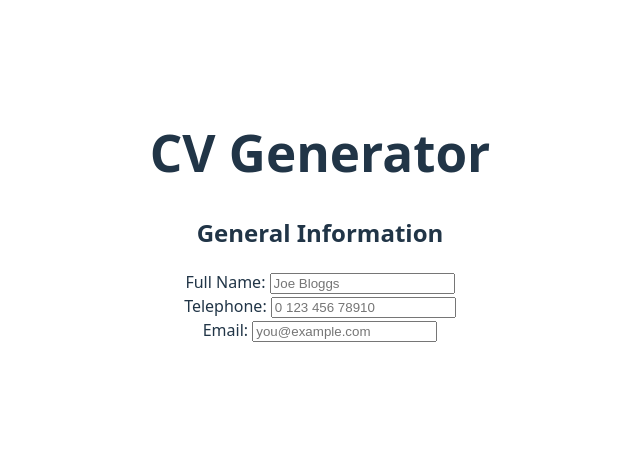
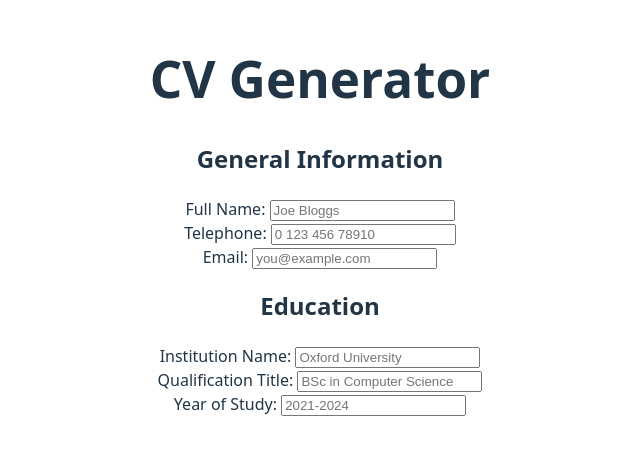
Before and after one commit to nathanhrussell/cv-application, a React (Vite) app: page / in a window 1280 px wide. Shown: the part 184-636 px from the top of the page, without its empty margins (320-960 px from the left). Built offline with nearby package versions, Linux system fonts and the light colour scheme.

Commit message:
Add and populate Education.jsx

```diff
--- a/src/App.jsx
+++ b/src/App.jsx
@@ -1,11 +1,13 @@
 import "./App.css"
 import GeneralInfo from "./components/GeneralInfo"
+import Education from "./components/Education";
 
 function App() {
   return (
    <div className="min h-screen bg-gray-50 p-6">
     <h1 className="text-3x1 font-bold text-center mb-8">CV Generator</h1>
       <GeneralInfo />
+      <Education />
    </div>
   );
 }
--- /dev/null
+++ b/src/components/Education.jsx
@@ -0,0 +1,47 @@
+import { useState } from "react";
+
+function Education() {
+    const [institution, setInstitution] = useState("");
+    const [qualification, setQualification] = useState("");
+    const [year, setYear] = useState("");
+
+    return (
+        <div className="p-4 border rounded-lg shadow-md max-w-md mx-auto my-6">
+        <h2 className ="text-xl font-semibold mb-4"> Education</h2>
+        <form className="space-y-4">
+            <div>
+                <label className="block font-medium mb-2">Institution Name: </label>
+                <input
+                type="text"
+                className="w-full border p-2 rounded"
+                value={institution}
+                onChange={(e) => setInstitution(e.target.value)}
+                placeholder="Oxford University"
+                />
+            </div>
+            <div>
+            <label className="block font-medium mb-2">Qualification Title: </label>
+                <input
+                type="text"
+                className="w-full border p-2 rounded"
+                value={qualification}
+                onChange={(e) => setQualification(e.target.value)}
+                placeholder="BSc in Computer Science"
+                />
+            </div>
+            <div>
+            <label className="block font-medium mb-2">Year of Study: </label>
+            <input
+                type="text"
+                className="w-full border p-2 rounded"
+                value={year}
+                onChange={(e) => setYear(e.target.value)}
+                placeholder="2021-2024"
+                />
+            </div>
+        </form>
+    </div>
+    );
+}
+
+export default Education;
```
Also changed, not shown: src/components/WorkExperience.jsx (added).
